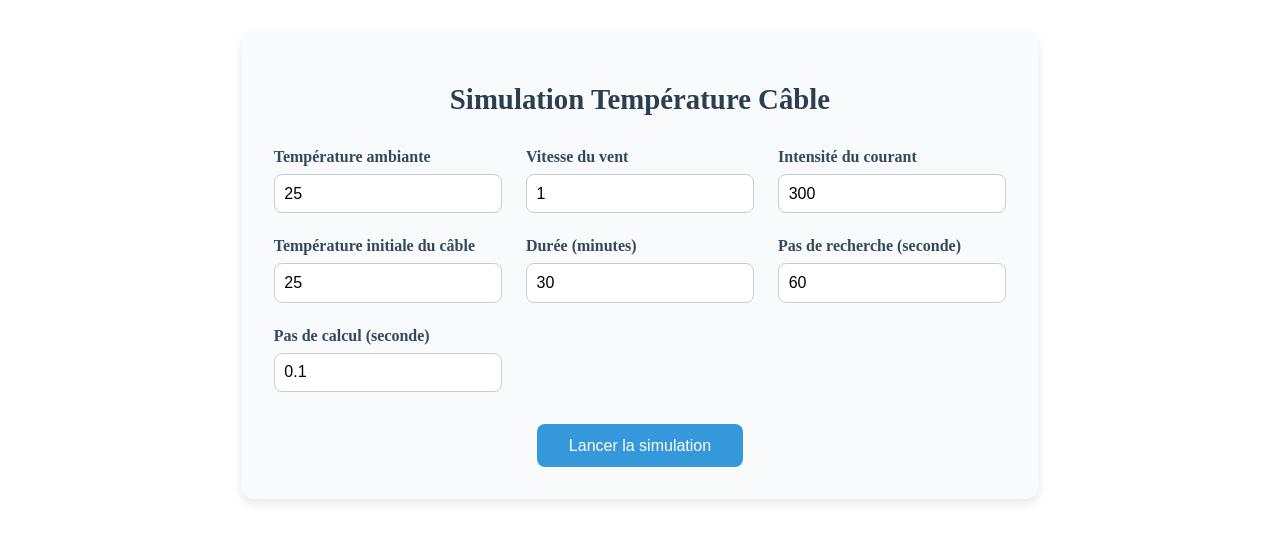
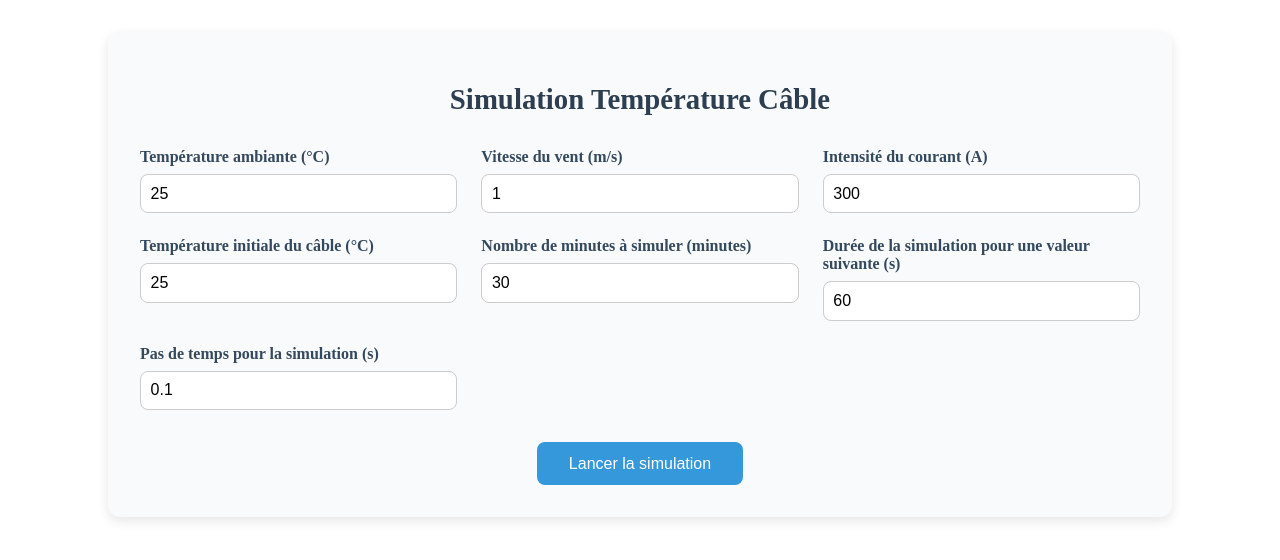
Before and after one commit to Redstoneur/Eco-Num-ESIEE, a Vue app in the folder front-end/: page / in a window 1280 px wide. Shown: the top 560 px of the page. Built offline with nearby package versions, Linux system fonts and the light colour scheme.

Commit message:
Update labels in App.vue for clarity and consistency in input fields

```diff
--- a/front-end/src/App.vue
+++ b/front-end/src/App.vue
@@ -86,31 +86,31 @@ const envoyerSimulation = async () => {
 
     <form class="form-grid" @submit.prevent="envoyerSimulation">
       <div class="form-group">
-        <label>Température ambiante</label>
+        <label>Température ambiante (°C)</label>
         <input type="number" v-model="temperature_ambiante"/>
       </div>
       <div class="form-group">
-        <label>Vitesse du vent</label>
+        <label>Vitesse du vent (m/s)</label>
         <input type="number" v-model="vitesse_vent"/>
       </div>
       <div class="form-group">
-        <label>Intensité du courant</label>
+        <label>Intensité du courant (A)</label>
         <input type="number" v-model="intensite_courant"/>
       </div>
       <div class="form-group">
-        <label>Température initiale du câble</label>
+        <label>Température initiale du câble (°C)</label>
         <input type="number" v-model="temperature_cable_initiale"/>
       </div>
       <div class="form-group">
-        <label>Durée (minutes)</label>
+        <label>Nombre de minutes à simuler (minutes)</label>
         <input type="number" v-model="duree_minutes"/>
       </div>
       <div class="form-group">
-        <label>Pas de recherche (seconde)</label>
+        <label>Durée de la simulation pour une valeur suivante (s)</label>
         <input type="number" v-model="simulation_duration_minutes"/>
       </div>
       <div class="form-group">
-        <label>Pas de calcul (seconde)</label>
+        <label>Pas de temps pour la simulation (s)</label>
         <input type="number" v-model="time_step_microsecond"/>
       </div>
     </form>
```
